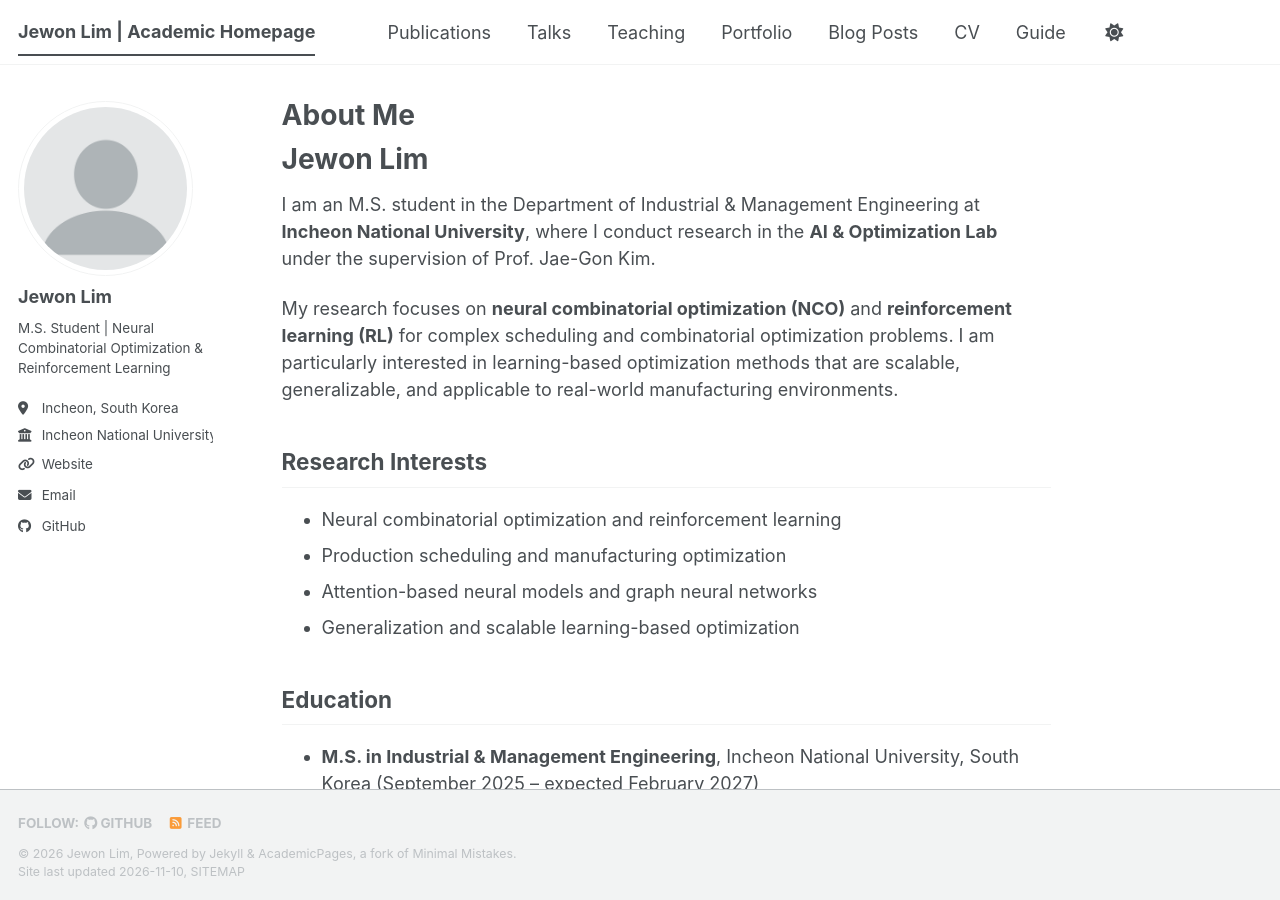
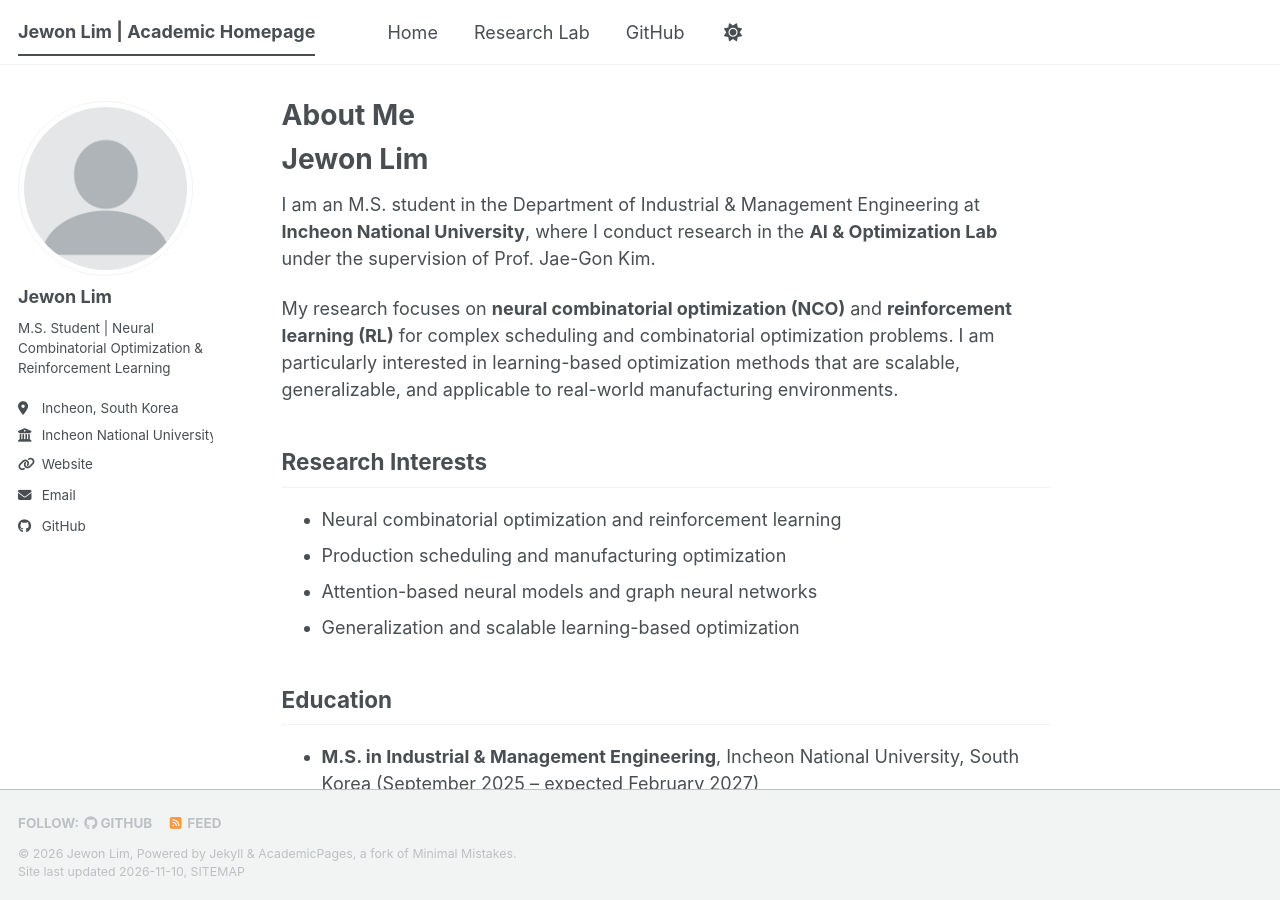
Before and after one commit to JewonLim/jewonlim.github.io, a Jekyll site: the page built from _pages/about.md, in a window 1280 px wide and 900 px high. Built offline with Jekyll 4.4.1, drawn with Linux system fonts in a browser that asks for light colours; a script bundle is joined from its source files by our own code; a style sheet for code colours, icons or effects is not loaded; part of the change alters nothing that is shown.

Commit message:
Update navigation.yml

```diff
--- a/_data/navigation.yml
+++ b/_data/navigation.yml
@@ -1,30 +1,8 @@
-# The following is the order of the links in the header of the website.
-#
-# Changing the order here will adjust the order and you can also add additional
-# links. Removing a link prevents it from showing in the header, but does not
-# prevent it from being included in the site.
-#
-# NOTE that only one of the CV options should be selected, the first is for the
-#      Markdown formatted page while the second is generated using JSON.
-
+# Main navigation for Jewon Lim's academic website
 main:
-  - title: "Publications"
-    url: /publications/
-
-  - title: "Talks"
-    url: /talks/
-
-  - title: "Teaching"
-    url: /teaching/
-
-  - title: "Portfolio"
-    url: /portfolio/
-
-  - title: "Blog Posts"
-    url: /year-archive/
-
-  - title: "CV"
-    url: /cv/
-
-  - title: "Guide"
-    url: /markdown/
+  - title: "Home"
+    url: /
+  - title: "Research Lab"
+    url: https://www.aiopt.inu.ac.kr/
+  - title: "GitHub"
+    url: https://github.com/JewonLim
```
